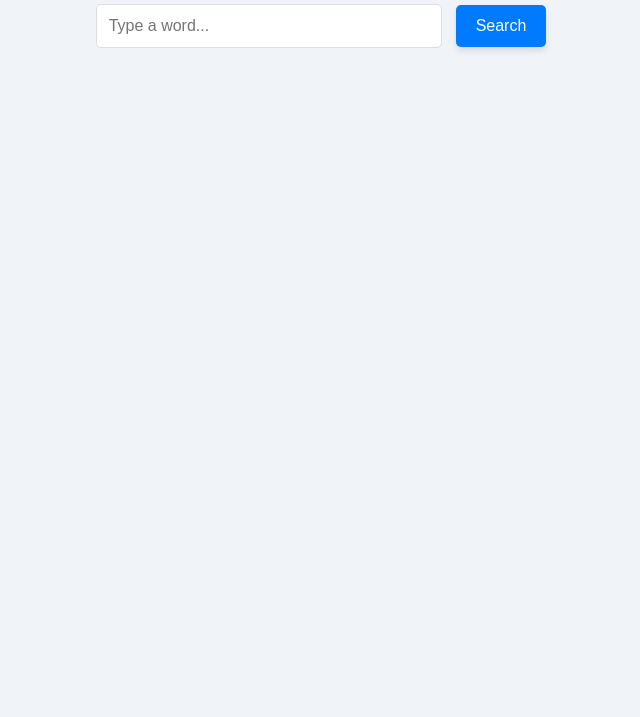
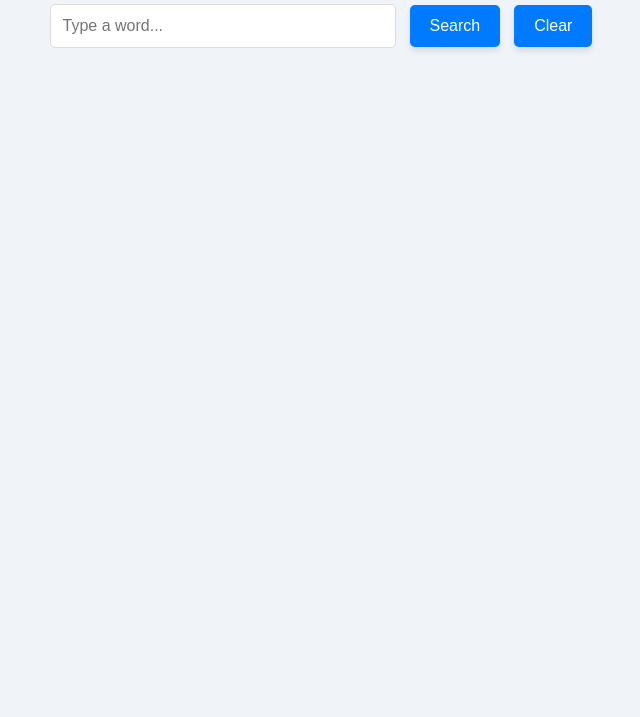
Before and after one commit to Damian551/MDEV1004labs, a plain HTML site: page index.html in a window 1280 px wide. Shown: the part 83-800 px from the top of the page, without its empty margins (319-959 px from the left). Drawn offline with Linux system fonts and the light colour scheme.

Commit message:
Add clear button to GIF search app

```diff
--- a/index.html
+++ b/index.html
@@ -10,6 +10,7 @@
 <h1>GIF Search App</h1>
 <input type="text" id="searchInput" placeholder="Type a word...">
 <button id="searchButton">Search</button>
+<button id="clearButton">Clear</button>
 <div id="gifContainer"></div>
 <script src="script.js"></script>
 </body>
```
